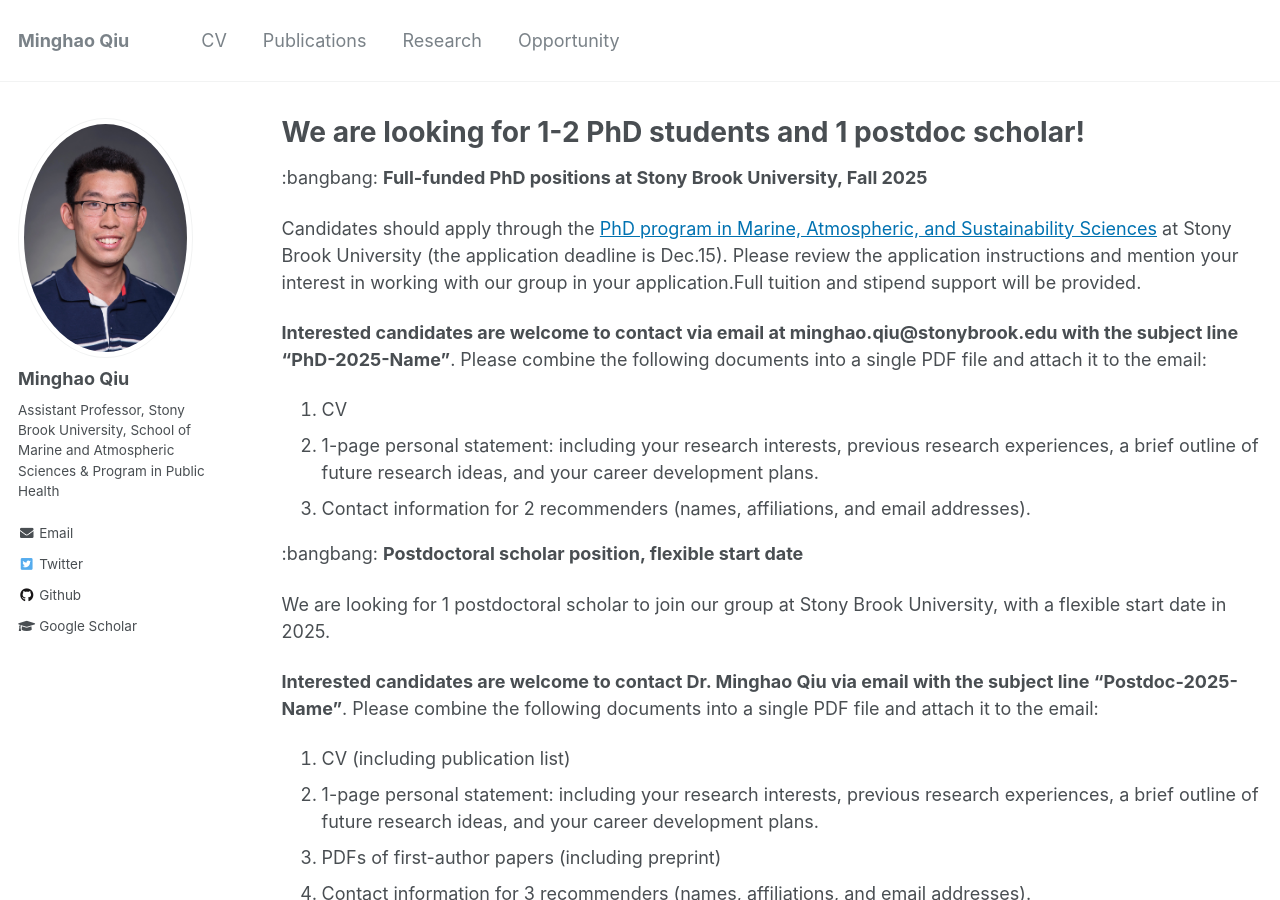
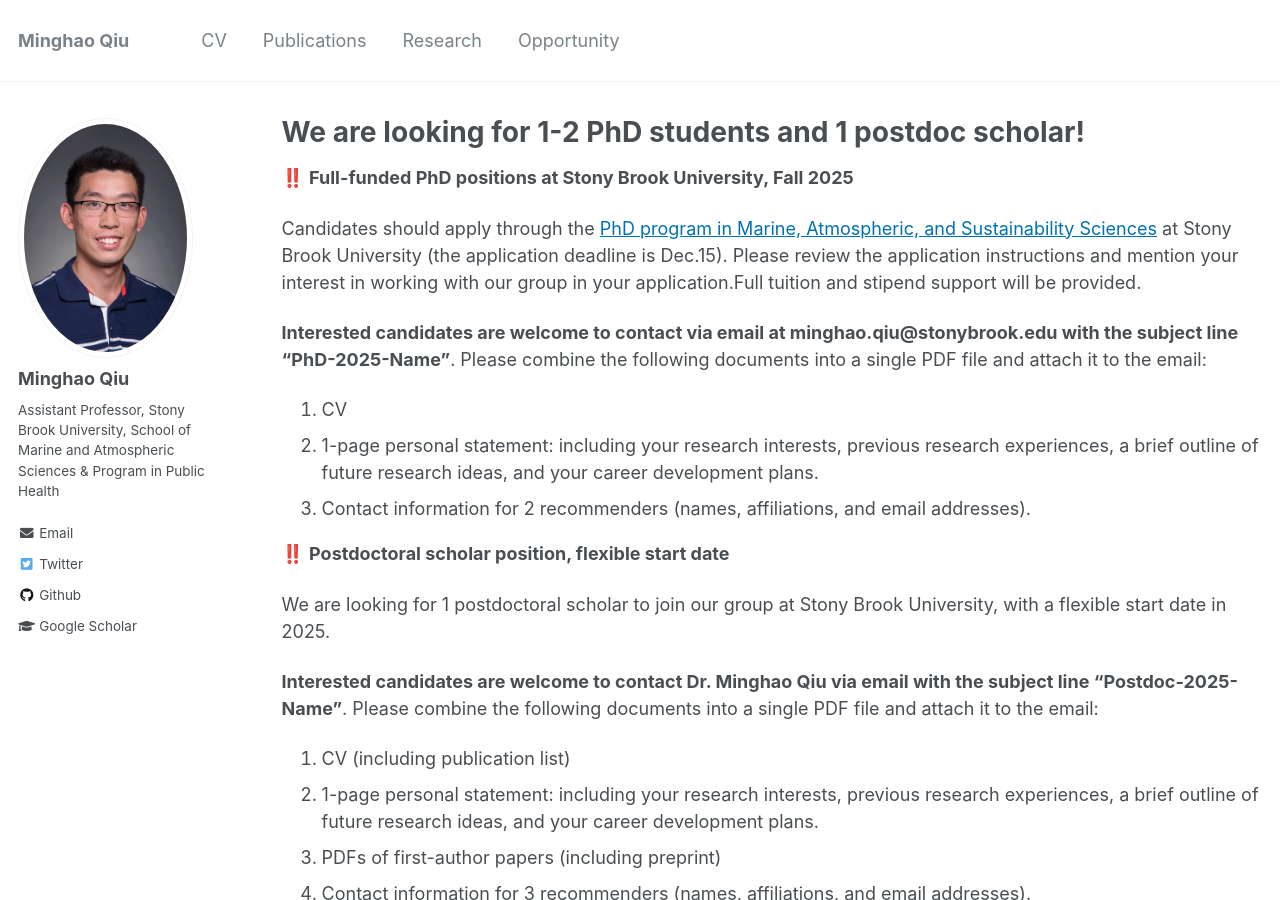
Before and after one commit to mhqiu/mhqiu.github.io, a Jekyll site: the page built from _pages/opportunity.md, in a window 1280 px wide and 900 px high. Built offline with Jekyll 4.4.1, drawn with Linux system fonts in a browser that asks for light colours.

Commit message:
Update opportunity.md

```diff
--- a/_pages/opportunity.md
+++ b/_pages/opportunity.md
@@ -8,7 +8,7 @@ author_profile: true
 
 <!--- \* denotes equally contributing authors -->
 
-:bangbang: **Full-funded PhD positions at Stony Brook University, Fall 2025**
+‼️ **Full-funded PhD positions at Stony Brook University, Fall 2025**
 
 Candidates should apply through the [PhD program in Marine, Atmospheric, and Sustainability Sciences](https://www.stonybrook.edu/commcms/somas/education/graduate/apply) at Stony Brook University (the application deadline is Dec.15). Please review the application instructions and mention your interest in working with our group in your application.Full tuition and stipend support will be provided.
 
@@ -18,7 +18,7 @@ Candidates should apply through the [PhD program in Marine, Atmospheric, and Sus
 3.	Contact information for 2 recommenders (names, affiliations, and email addresses).
 
 
-:bangbang: **Postdoctoral scholar position, flexible start date**
+‼️ **Postdoctoral scholar position, flexible start date**
 
 We are looking for 1 postdoctoral scholar to join our group at Stony Brook University, with a flexible start date in 2025.
 
@@ -30,9 +30,11 @@ We are looking for 1 postdoctoral scholar to join our group at Stony Brook Unive
 
 
 
+&nbsp;&nbsp;&nbsp;&nbsp;&nbsp;&nbsp;&nbsp;
+
 **What we are looking for:**
 
-**Postdoc**:
+*Postdoc*:
 1.	Have a PhD degree in atmospheric science, environmental science and engineering, public health, or other related disciplines by the start time.
 2.  Have published at least one peer-reviewed article (first-author or co-first-authored) in related disciplines.
 3.	Proficiency in programming and data analysis is required. Candidates should have experience in at least one programming language (e.g., R, Python, Matlab).
```
